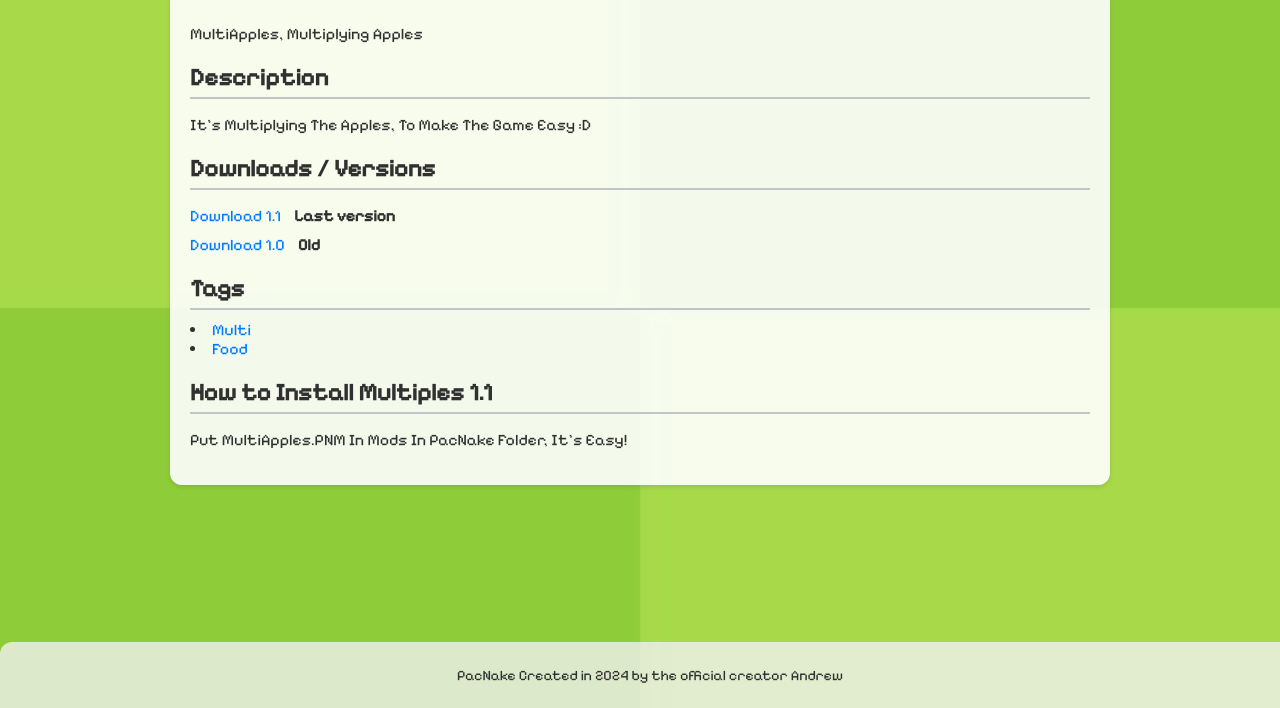
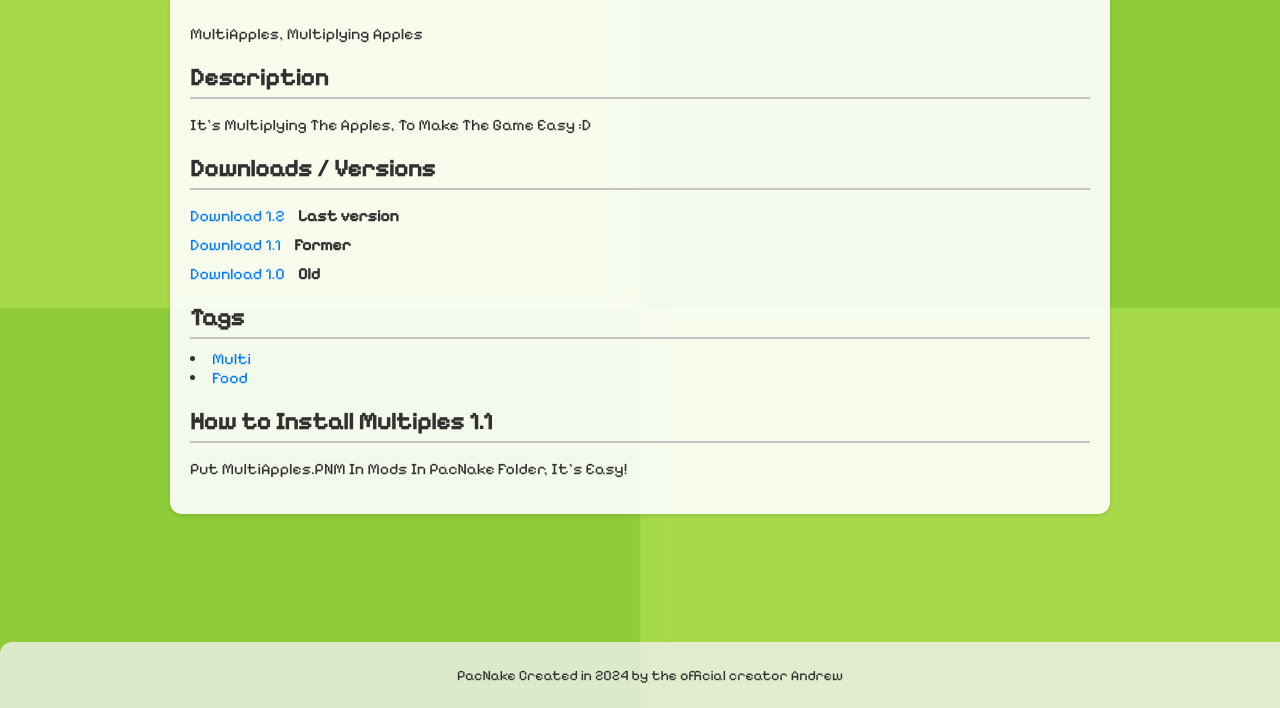
Before and after one commit to AndresDev859674/PacNake-Web, a plain HTML site: page Mods Web Page/multiapples mod.html in a window 1280 px wide. Shown: the part 92-800 px from the top of the page. Drawn offline with Linux system fonts and the light colour scheme; a script that the page names is missing.

Commit message:
Update multiapples mod.html

```diff
--- a/Mods Web Page/multiapples mod.html
+++ b/Mods Web Page/multiapples mod.html
@@ -27,7 +27,8 @@
         <section>
             <h2>Downloads / Versions</h2>
             <ul>
-                <li><a href="https://www.mediafire.com/file/q0fobu97iajdhzx/MultiApples.PNM/file">Download 1.1</a> <span class="version-label">Last version</span></li>
+                <li><a href="https://drive.google.com/file/d/1VOtyOS4ybrugN8rVJvsgqZRI7NqwGwKu/view?usp=drive_link">Download 1.2</a> <span class="version-label">Last version</span></li>
+                <li><a href="https://www.mediafire.com/file/q0fobu97iajdhzx/MultiApples.PNM/file">Download 1.1</a> <span class="version-label">Former</span></li>
                 <li><a href="https://github.com/AndresDev859674/PacNake-Web/raw/main/PacNake%201.0.3%20Multi%20Apples.rar">Download 1.0</a> <span class="version-label">Old</span></li>
             </ul>
         </section>
```
